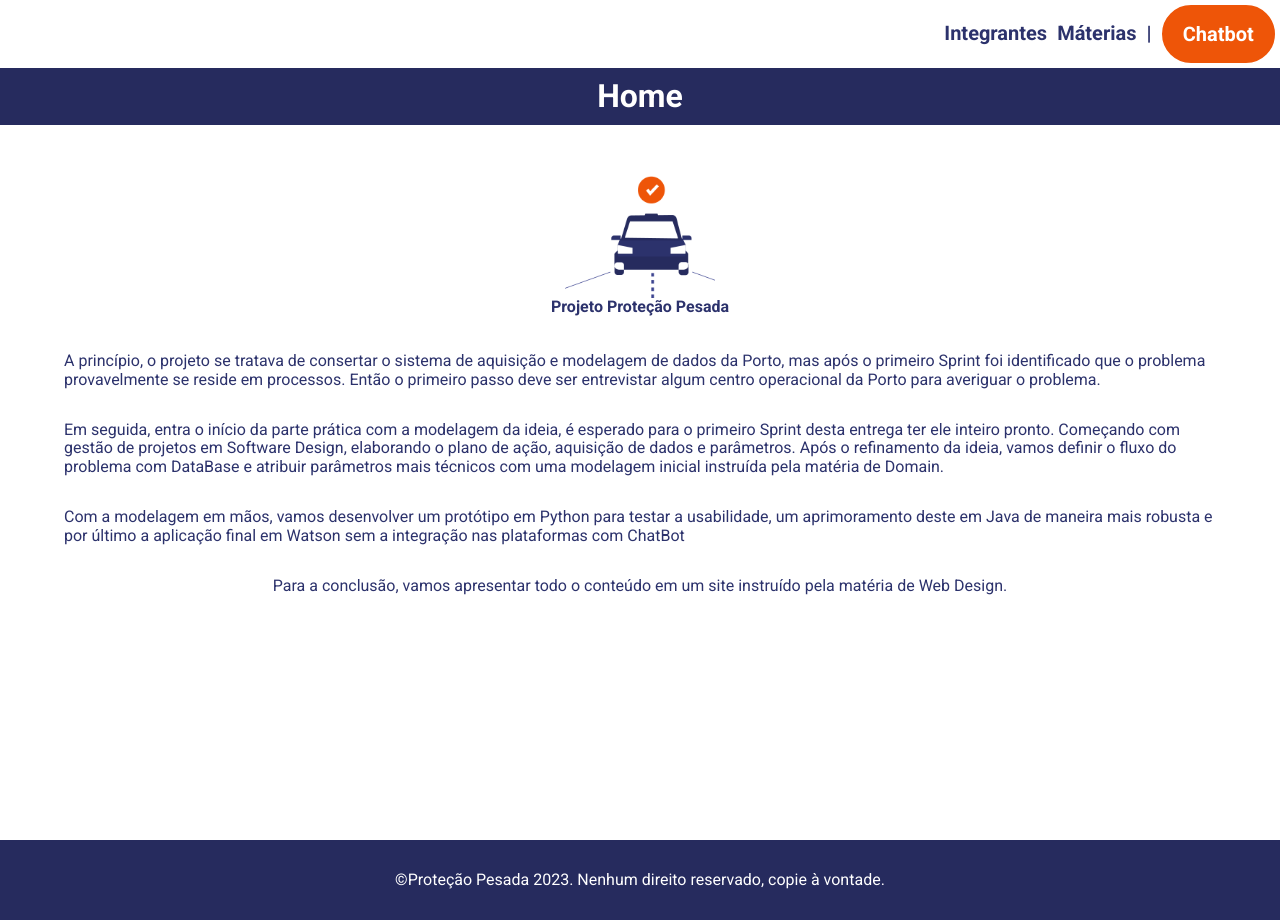
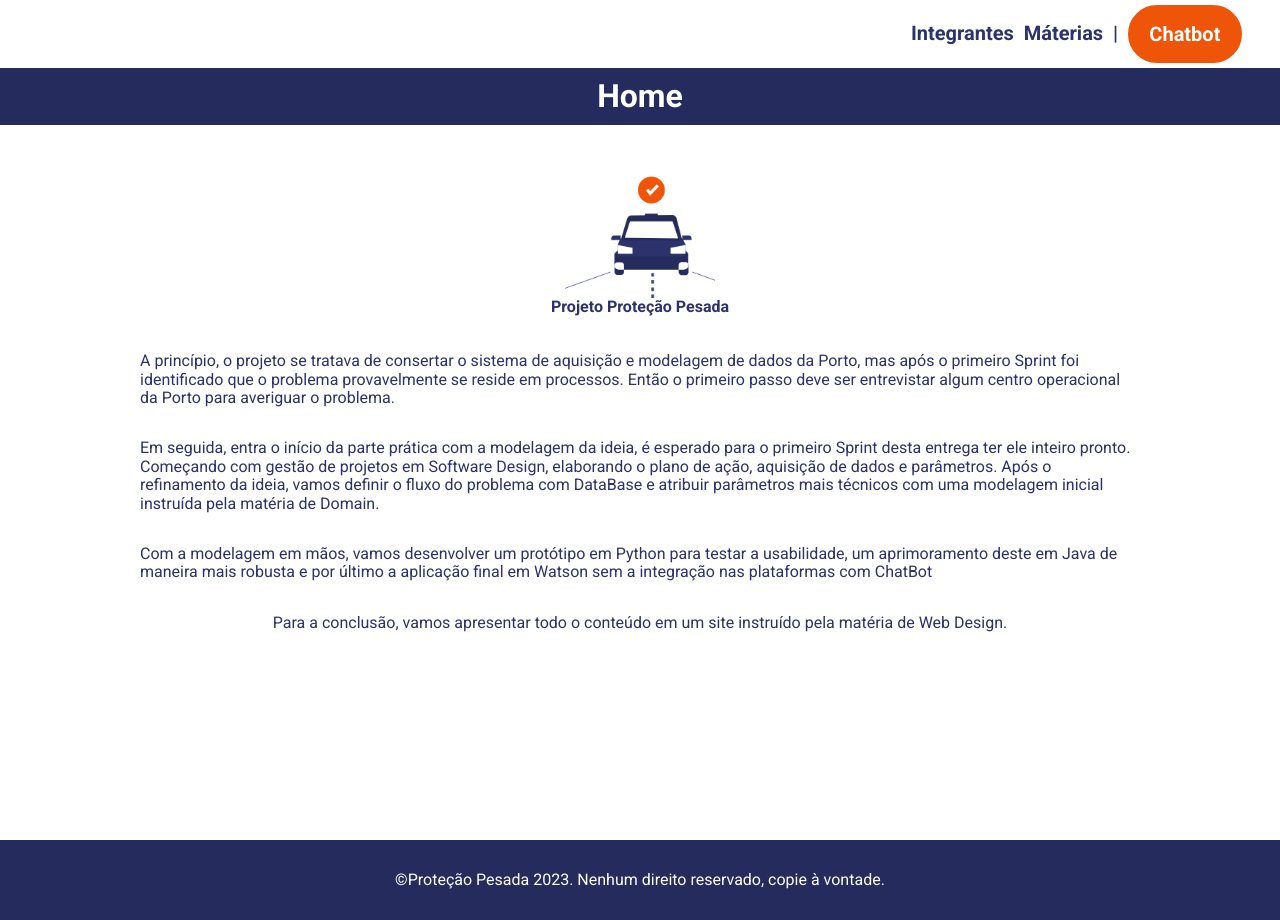
Before and after one commit to Serbatinho/sprint, a React (Vite) app: page /saiba-mais in a window 1280 px wide. Built offline with nearby package versions, Linux system fonts and the light colour scheme.

Commit message:
Site totalmente responsivo

```diff
--- a/src/components/Header.jsx
+++ b/src/components/Header.jsx
@@ -8,7 +8,7 @@ export default function Header() {
                 <Link to='/integrantes'>Integrantes</Link>
                 <Link to='/materias'>Máterias</Link>
                 <span>|</span>
-                <Link to='/chatbot' className="dynamic-border btn">Chatbot</Link>
+                <Link to='/chatbot' className="dynamic-border btn btn-chatbot">Chatbot</Link>
                 <Link to='/' className="home-button">Home</Link>
             </navbar>
         </>
--- a/src/styles/Header.css
+++ b/src/styles/Header.css
@@ -26,3 +26,9 @@
 .navbar-header:last-child {
     order: 2;
   }
+
+@media screen and (min-width: 600px) {
+    .btn-chatbot{
+        margin-right: 3vw;
+    }
+}
--- a/src/styles/Materias.css
+++ b/src/styles/Materias.css
@@ -55,3 +55,21 @@
     justify-self: flex-end;
     margin-bottom: 80px;
 }
+
+@media screen and (min-width: 1280px) {
+    .materias-content{
+        height: 70vh;
+    }
+}
+
+@media screen and (min-width: 1600px) {
+    .materias-content{
+        height: 60vh;
+    }
+}
+
+@media screen and (min-width: 1920px) {
+    .materias-content{
+        height: 50vh;
+    }
+}
--- a/src/styles/SaibaMais.css
+++ b/src/styles/SaibaMais.css
@@ -6,4 +6,9 @@
     display: flex;
     align-items: center;
     flex-direction: column;
+    max-width: 1000px;
 }
+
+.mid-container-saiba > p {
+    font-size: clamp(16px,1vw,100px);
+}
```
